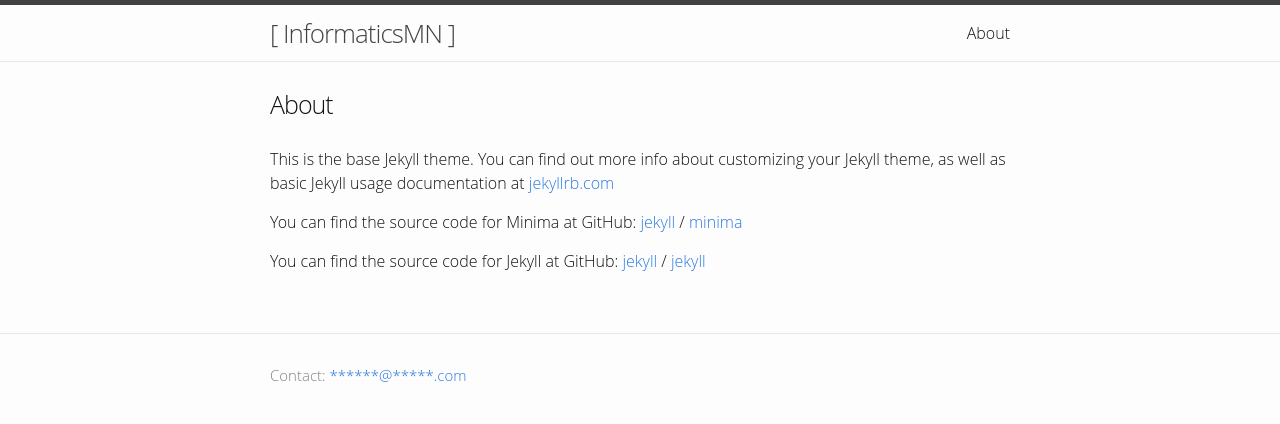
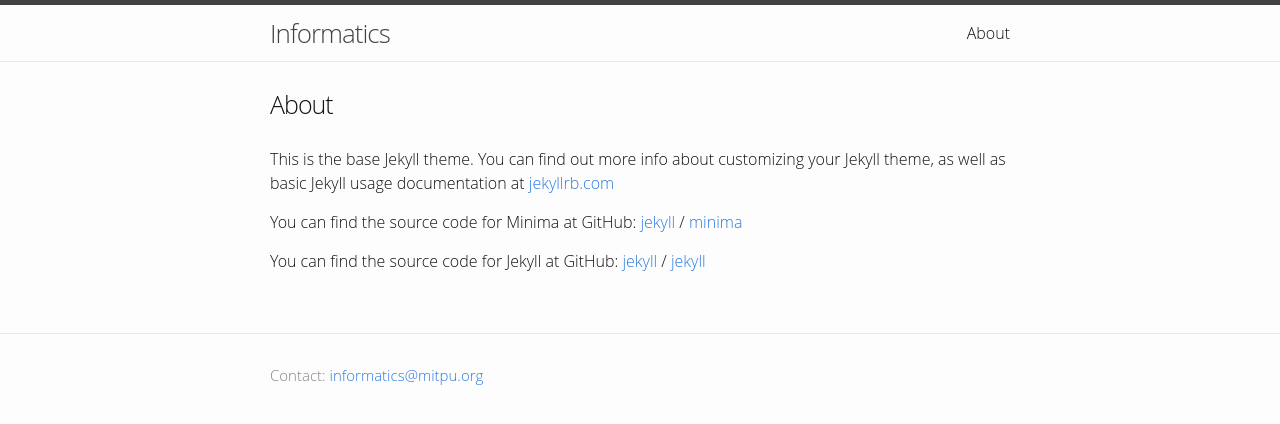
Before and after one commit to MITPU/informatics, a Jekyll site: the page built from about.md, in a window 1280 px wide. Shown: the top 424 px of the page. Built offline with Jekyll 4.4.1, drawn with Linux system fonts in a browser that asks for light colours.

Commit message:
changed email

```diff
--- a/_config.yml
+++ b/_config.yml
@@ -1,6 +1,6 @@
 # Site settings
-title: "[ InformaticsMN ]"
-email: "******@*****.com"
+title: "Informatics"
+email: "informatics@mitpu.org"
 description: > # this means to ignore newlines until "baseurl:"
 baseurl: "" # the subpath of your site, e.;w
 
```
